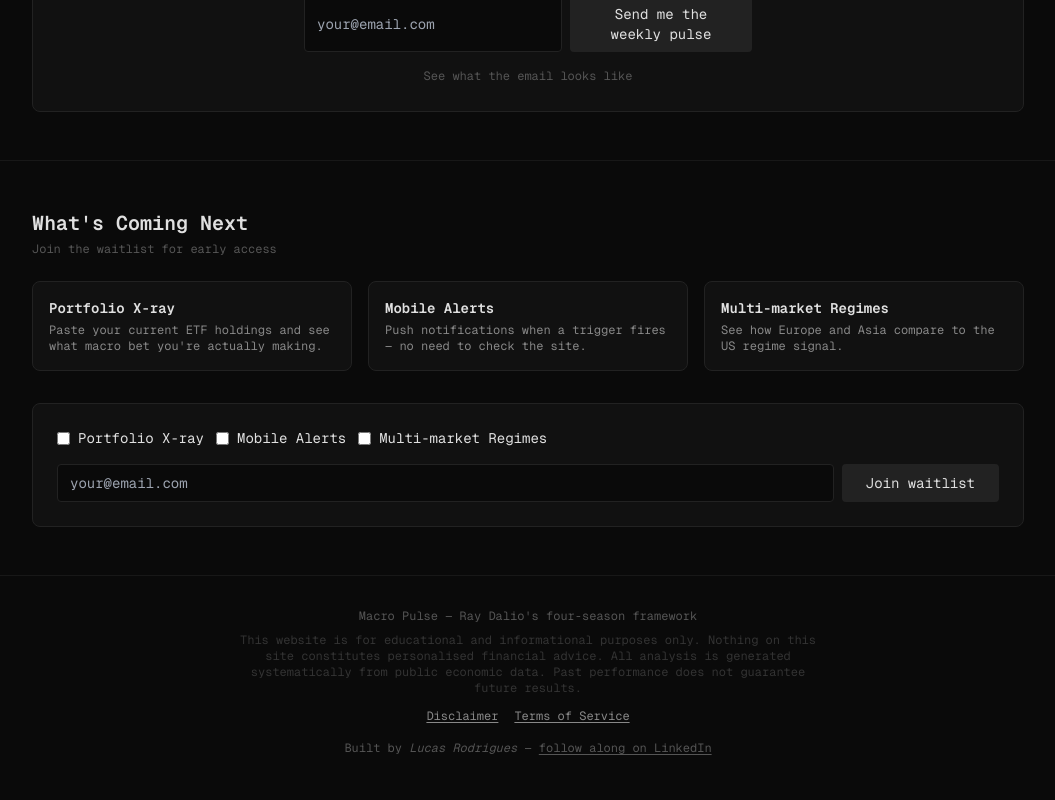
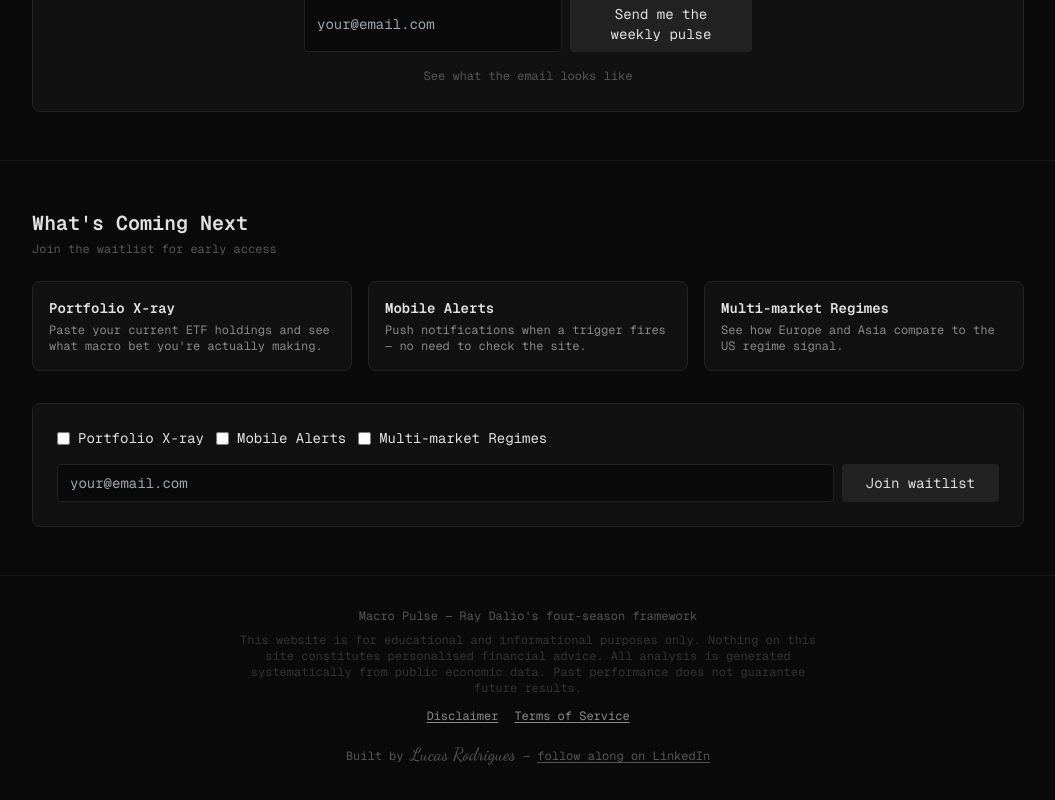
Before and after one commit to lucasr0drigues9/macro-pulse, a Next.js app in the folder macro-pulse/frontend/: page / in a window 1280 px wide. Shown: the part 5742-6542 px from the top of the page, without its empty margins (112-1167 px from the left). Built offline with nearby package versions, Linux system fonts and the light colour scheme; no server answers.

Commit message:
Dancing Script font for Lucas Rodrigues signature in footer

```diff
--- a/macro-pulse/frontend/src/app/layout.tsx
+++ b/macro-pulse/frontend/src/app/layout.tsx
@@ -1,5 +1,6 @@
 import type { Metadata } from "next";
 import localFont from "next/font/local";
+import { Dancing_Script } from "next/font/google";
 import "./globals.css";
 import { ModeProvider } from "@/lib/mode";
 
@@ -7,6 +8,12 @@ const geistMono = localFont({
   src: "./fonts/GeistMonoVF.woff",
   variable: "--font-geist-mono",
   weight: "100 900",
+});
+
+const dancingScript = Dancing_Script({
+  subsets: ["latin"],
+  variable: "--font-dancing",
+  weight: ["400"],
 });
 
 export const metadata: Metadata = {
@@ -21,7 +28,7 @@ export default function RootLayout({
   children: React.ReactNode;
 }>) {
   return (
-    <html lang="en" className={geistMono.variable}>
+    <html lang="en" className={`${geistMono.variable} ${dancingScript.variable}`}>
       <body className="font-mono antialiased">
         <ModeProvider>{children}</ModeProvider>
       </body>
--- a/macro-pulse/frontend/src/app/page.tsx
+++ b/macro-pulse/frontend/src/app/page.tsx
@@ -58,7 +58,7 @@ export default function Home() {
           <a href="/terms" className="text-xs text-[#888] hover:text-[#e0e0e0] underline underline-offset-2">Terms of Service</a>
         </div>
         <p className="text-xs text-[#555] mt-4">
-          Built by <em>Lucas Rodrigues</em> — <a href="https://www.linkedin.com/in/lucas-rodrigues-27a51b1a3/" target="_blank" rel="noopener noreferrer" className="hover:text-[#888] underline underline-offset-2">follow along on LinkedIn</a>
+          Built by <span className="font-[family-name:var(--font-dancing)] text-lg not-italic">Lucas Rodrigues</span> — <a href="https://www.linkedin.com/in/lucas-rodrigues-27a51b1a3/" target="_blank" rel="noopener noreferrer" className="hover:text-[#888] underline underline-offset-2">follow along on LinkedIn</a>
         </p>
       </footer>
     </main>
```
